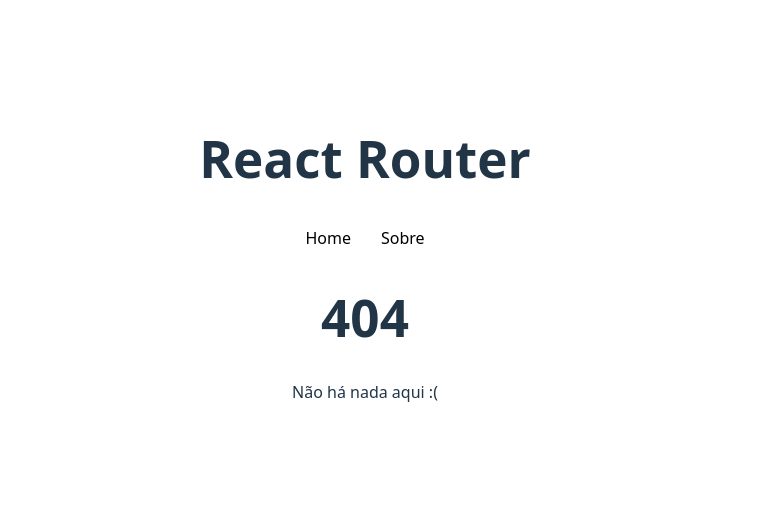
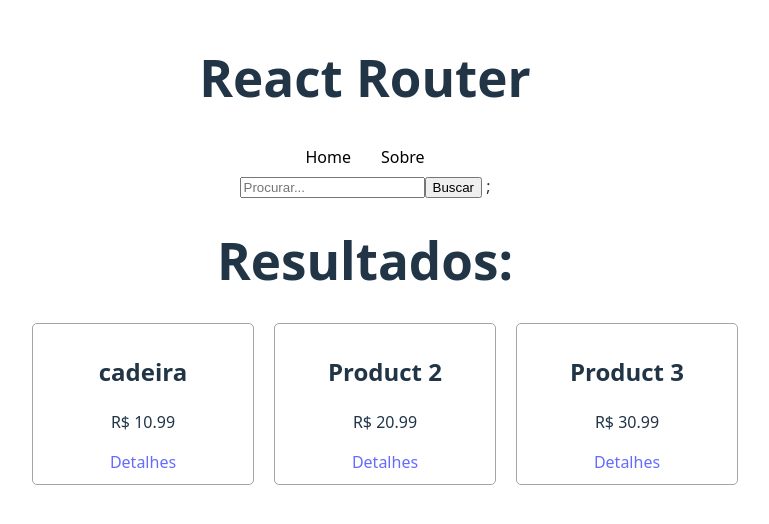
Before and after one commit to Gioomoraes/Estudos, a React (Vite) app in the folder reactrouter/: page /search in a window 1280 px wide. Before the commit this address had no page. Shown: the part 142-666 px from the top of the page, without its empty margins (275-1044 px from the left). Built offline with nearby package versions, Linux system fonts and the light colour scheme; data requests are answered from the project's data file.

Commit message:
Search params add

```diff
--- a/reactrouter/data/db.json
+++ b/reactrouter/data/db.json
@@ -2,7 +2,7 @@
   "products": [
     {
       "id": 1,
-      "name": "Product 1",
+      "name": "cadeira",
       "price": 10.99
     },
     {
--- a/reactrouter/src/App.jsx
+++ b/reactrouter/src/App.jsx
@@ -9,6 +9,8 @@
 import Product from "./pages/product";
 import Info from "./pages/Info";
 import NotFound from "./pages/NotFound";
+import SearchForm from "./pages/SearchForm";
+import Search from "./pages/Search";
 
 function App() {
   return (
@@ -16,11 +18,13 @@
       <h1>React Router</h1>
       <BrowserRouter>
         <Navbar />
+        <SearchForm />
         <Routes>
           <Route path="/" element={<Home />} />
           <Route path="/about" element={<About />} />
           <Route path="/products/:id" element={<Product />} />
           <Route path="/products/:id/info" element={<Info />} />
+          <Route path="/search" element={<Search />} />
 
           <Route path="*" element={<NotFound />} />
         </Routes>
--- /dev/null
+++ b/reactrouter/src/pages/Search.jsx
@@ -0,0 +1,28 @@
+import { useSearchParams, Link } from "react-router-dom";
+import { useFetch } from "../hooks/useFetch";
+
+const Search = () => {
+  const [searchParams] = useSearchParams();
+
+  const url = "http://localhost:3000/products?" + searchParams;
+
+  const { data: items, loading, error } = useFetch(url);
+
+  return (
+    <div>
+      <h1>Resultados:</h1>
+      <ul className="products">
+        {items &&
+          items.map((item) => (
+            <li key={item.id}>
+              <h2>{item.name}</h2>
+              <p>R$ {item.price}</p>
+              <Link to={`/products/${item.id}`}>Detalhes</Link>
+            </li>
+          ))}
+      </ul>
+    </div>
+  );
+};
+
+export default Search;
--- /dev/null
+++ b/reactrouter/src/pages/SearchForm.jsx
@@ -0,0 +1,26 @@
+import { useNavigate } from "react-router-dom";
+import { useState } from "react";
+
+const SearchForm = () => {
+  const navigate = useNavigate();
+  const [query, setQuery] = useState();
+
+  const handleSubmit = (e) => {
+    e.preventDefault();
+
+    navigate("/search?name=" + query);
+  };
+
+  return (
+    <form onSubmit={handleSubmit}>
+      <input
+        type="text"
+        placeholder="Procurar..."
+        onChange={(e) => setQuery(e.target.value)}
+      />
+      <input type="submit" value="Buscar" /> ;
+    </form>
+  );
+};
+
+export default SearchForm;
```
